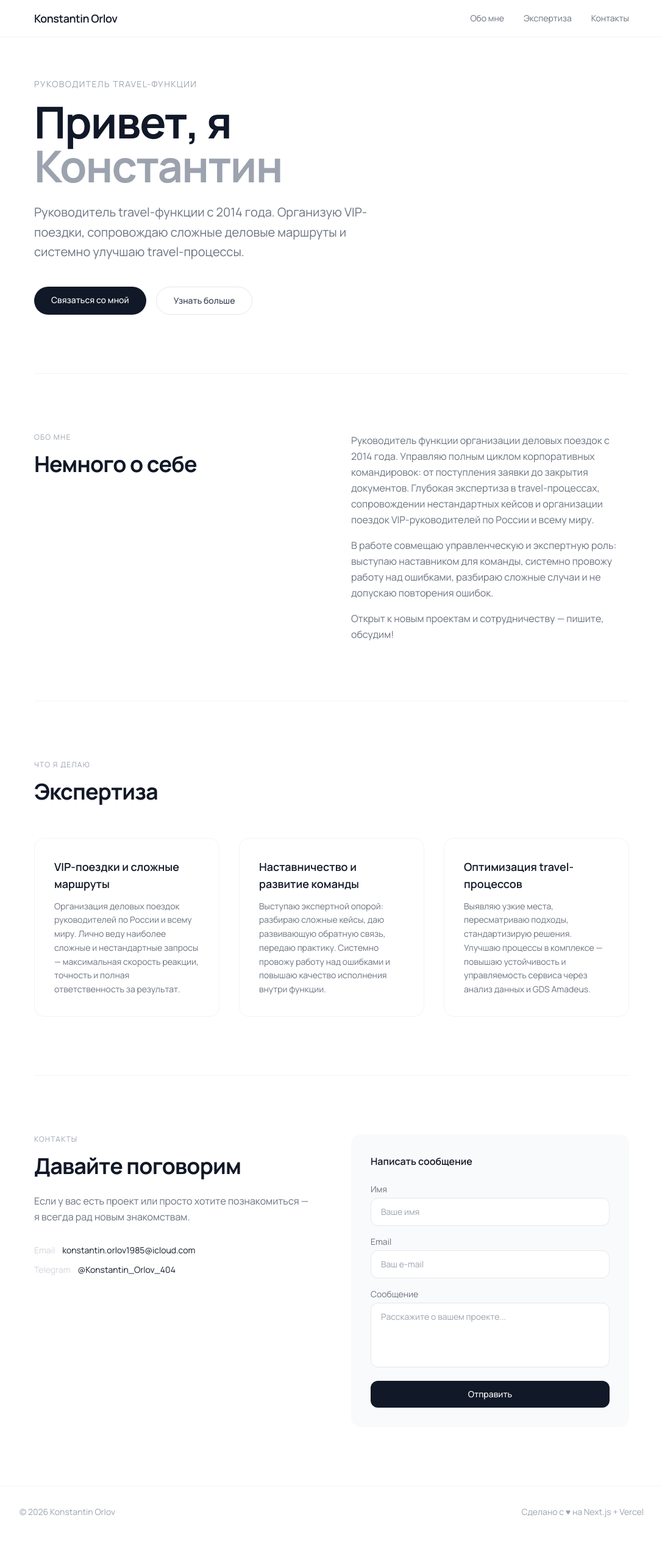
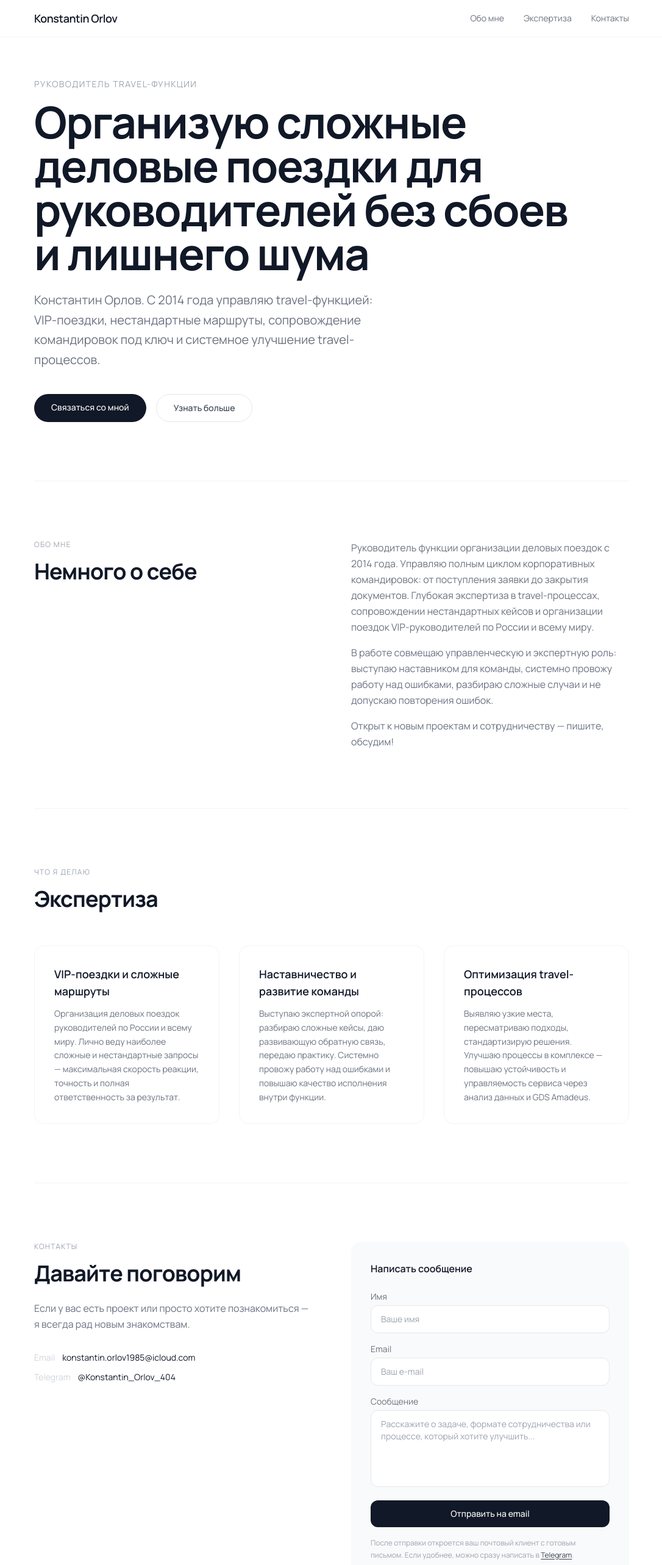
Before and after one commit to 4eburek404/Vercel_app, a Next.js app: page / in a window 1280 px wide. Shown: the top 2566 px of the page at 61% size, without its empty margins (96-1182 px from the left). Before the commit the page ends 2521 px from the top, so only its background shows below. Built offline with nearby package versions, Linux system fonts and the light colour scheme.

Commit message:
Update hero offer and connect contact form

```diff
--- /dev/null
+++ b/app/contact-form.js
@@ -0,0 +1,116 @@
+"use client";
+
+import { useState } from "react";
+
+const INITIAL_FORM = {
+  name: "",
+  email: "",
+  message: "",
+};
+
+function buildMailtoUrl({ name, email, message }) {
+  const subject = encodeURIComponent(`Запрос с сайта от ${name}`);
+  const body = encodeURIComponent(
+    [
+      `Имя: ${name}`,
+      `Email: ${email}`,
+      "",
+      "Сообщение:",
+      message,
+    ].join("\n")
+  );
+
+  return `mailto:konstantin.orlov1985@icloud.com?subject=${subject}&body=${body}`;
+}
+
+export default function ContactForm() {
+  const [formData, setFormData] = useState(INITIAL_FORM);
+
+  function handleChange(event) {
+    const { name, value } = event.target;
+
+    setFormData((current) => ({
+      ...current,
+      [name]: value,
+    }));
+  }
+
+  function handleSubmit(event) {
+    event.preventDefault();
+
+    window.location.href = buildMailtoUrl(formData);
+  }
+
+  return (
+    <form className="space-y-4" onSubmit={handleSubmit}>
+      <div>
+        <label className="block text-sm text-gray-500 mb-1" htmlFor="name">
+          Имя
+        </label>
+        <input
+          autoComplete="name"
+          className="w-full border border-gray-200 rounded-xl px-4 py-3 text-sm focus:outline-none focus:border-gray-400 transition-colors bg-white"
+          id="name"
+          maxLength={80}
+          name="name"
+          onChange={handleChange}
+          placeholder="Ваше имя"
+          required
+          type="text"
+          value={formData.name}
+        />
+      </div>
+      <div>
+        <label className="block text-sm text-gray-500 mb-1" htmlFor="email">
+          Email
+        </label>
+        <input
+          autoComplete="email"
+          className="w-full border border-gray-200 rounded-xl px-4 py-3 text-sm focus:outline-none focus:border-gray-400 transition-colors bg-white"
+          id="email"
+          name="email"
+          onChange={handleChange}
+          placeholder="Ваш e-mail"
+          required
+          type="email"
+          value={formData.email}
+        />
+      </div>
+      <div>
+        <label className="block text-sm text-gray-500 mb-1" htmlFor="message">
+          Сообщение
+        </label>
+        <textarea
+          className="w-full border border-gray-200 rounded-xl px-4 py-3 text-sm focus:outline-none focus:border-gray-400 transition-colors bg-white resize-none"
+          id="message"
+          maxLength={1200}
+          name="message"
+          onChange={handleChange}
+          placeholder="Расскажите о задаче, формате сотрудничества или процессе, который хотите улучшить..."
+          required
+          rows={5}
+          value={formData.message}
+        ></textarea>
+      </div>
+      <button
+        className="w-full bg-gray-900 text-white py-3 rounded-xl text-sm font-medium hover:bg-gray-700 transition-colors"
+        type="submit"
+      >
+        Отправить на email
+      </button>
+      <p className="text-xs text-gray-400 leading-relaxed">
+        После отправки откроется ваш почтовый клиент с готовым письмом. Если
+        удобнее, можно сразу написать в{" "}
+        <a
+          className="text-gray-700 hover:text-gray-900 underline underline-offset-2"
+          href="https://t.me/Konstantin_Orlov_404"
+          target="_blank"
+          rel="noreferrer"
+        >
+          Telegram
+        </a>
+        .
+      </p>
+    </form>
+  );
+}
--- a/app/page.js
+++ b/app/page.js
@@ -1,3 +1,4 @@
+import ContactForm from "./contact-form";
 import MobileNav from "./mobile-nav";
 import { navLinks } from "./nav-links";
 
@@ -72,14 +73,14 @@ export default function Home() {
         <p className="text-sm text-gray-400 tracking-widest uppercase mb-4">
           Руководитель travel-функции
         </p>
-        <h1 className="text-5xl md:text-7xl font-bold tracking-tight leading-tight mb-6">
-          Привет, я
-          <br />
-          <span className="text-gray-400">Константин</span>
+        <h1 className="text-5xl md:text-7xl font-bold tracking-tight leading-tight mb-6 max-w-4xl">
+          Организую сложные деловые поездки для руководителей без сбоев и
+          лишнего шума
         </h1>
         <p className="text-xl text-gray-500 max-w-xl mb-10 leading-relaxed">
-          Руководитель travel-функции с 2014 года. Организую VIP-поездки,
-          сопровождаю сложные деловые маршруты и системно улучшаю travel-процессы.
+          Константин Орлов. С 2014 года управляю travel-функцией: VIP-поездки,
+          нестандартные маршруты, сопровождение командировок под ключ и
+          системное улучшение travel-процессов.
         </p>
         <div className="flex flex-wrap gap-4">
           <a
@@ -219,42 +220,7 @@ export default function Home() {
           </div>
           <div className="bg-gray-50 rounded-2xl p-8">
             <h3 className="font-semibold mb-6">Написать сообщение</h3>
-            <form className="space-y-4">
-              <div>
-                <label className="block text-sm text-gray-500 mb-1">Имя</label>
-                <input
-                  type="text"
-                  placeholder="Ваше имя"
-                  className="w-full border border-gray-200 rounded-xl px-4 py-3 text-sm focus:outline-none focus:border-gray-400 transition-colors bg-white"
-                />
-              </div>
-              <div>
-                <label className="block text-sm text-gray-500 mb-1">
-                  Email
-                </label>
-                <input
-                  type="email"
-                  placeholder="Ваш e-mail"
-                  className="w-full border border-gray-200 rounded-xl px-4 py-3 text-sm focus:outline-none focus:border-gray-400 transition-colors bg-white"
-                />
-              </div>
-              <div>
-                <label className="block text-sm text-gray-500 mb-1">
-                  Сообщение
-                </label>
-                <textarea
-                  rows={4}
-                  placeholder="Расскажите о вашем проекте..."
-                  className="w-full border border-gray-200 rounded-xl px-4 py-3 text-sm focus:outline-none focus:border-gray-400 transition-colors bg-white resize-none"
-                ></textarea>
-              </div>
-              <button
-                type="submit"
-                className="w-full bg-gray-900 text-white py-3 rounded-xl text-sm font-medium hover:bg-gray-700 transition-colors"
-              >
-                Отправить
-              </button>
-            </form>
+            <ContactForm />
           </div>
         </div>
       </section>
```
